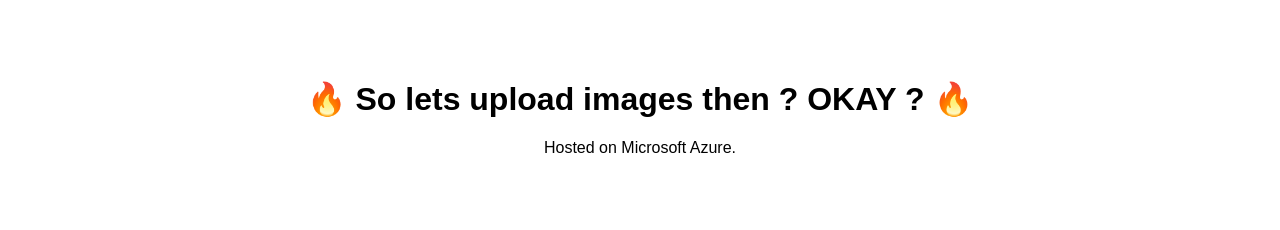
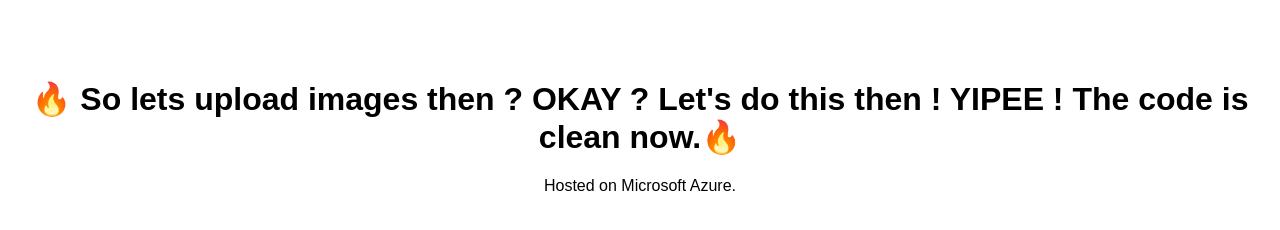
Before and after one commit to himanshuSinhaProg/himanshu-portfolio, a website: page public/index.html in a window 1280 px wide. Drawn offline with Linux system fonts and the light colour scheme.

Commit message:
testing my git desktop

```diff
--- a/public/index.html
+++ b/public/index.html
@@ -4,7 +4,7 @@
   <title>Himanshu Portfolio</title>
 </head>
 <body style="font-family: Arial; text-align:center; margin-top:80px;">
-  <h1>🔥 So lets upload images then ? OKAY ? 🔥</h1>
+  <h1>🔥 So lets upload images then ? OKAY ?  Let's do this then ! YIPEE ! The code is clean now.🔥</h1>
   <p>Hosted on Microsoft Azure.</p>
 </body>
 </html>
```
